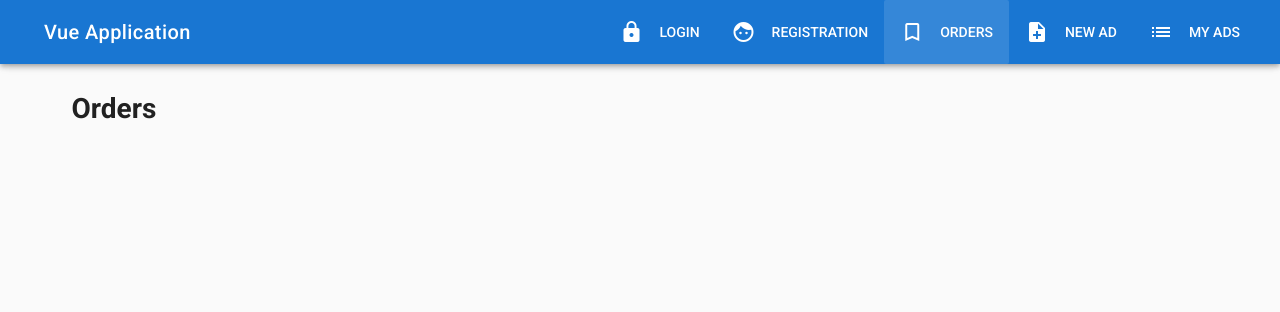
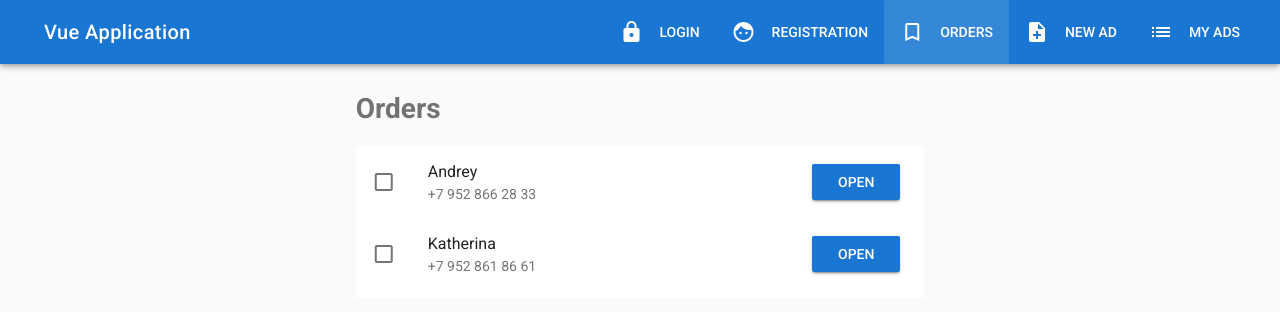
Before and after one commit to ZeroShaman/vue-project, a Vue app: page /orders in a window 1280 px wide. Shown: the top 312 px of the page. Built offline with nearby package versions, Linux system fonts and the light colour scheme.

Commit message:
Урок 9. Создание страницы заказов.

```diff
--- a/src/components/User/Orders.vue
+++ b/src/components/User/Orders.vue
@@ -1,8 +1,24 @@
 <template>
   <v-container>
     <v-layout row>
-      <v-flex xs12>
-        <h1>Orders</h1>
+      <v-flex xs12 sm6 offset-sm3>
+        <h1 class="text--secondary mb-3">Orders</h1>
+        <v-list two-line subheader>
+          <v-list-tile avatar v-for="order of orders" :key="order.id">
+            <v-list-tile-action>
+              <v-checkbox
+                color="success"
+                :input-value="order.done"
+                @change="markDone(order)">
+              </v-checkbox>
+            </v-list-tile-action>
+            <v-list-tile-content>
+              <v-list-tile-title>{{order.name}}</v-list-tile-title>
+              <v-list-tile-sub-title>{{order.phone}}</v-list-tile-sub-title>
+            </v-list-tile-content>
+            <v-btn color="primary" :to="'/ad/' + order.adId">Open</v-btn>
+          </v-list-tile>
+        </v-list>
       </v-flex>
     </v-layout>
   </v-container>
@@ -11,7 +27,29 @@
 <script>
 export default {
   data () {
-    return {}
+    return {
+      orders: [
+        {
+          id: '1',
+          name: 'Andrey',
+          phone: '+7 952 866 28 33',
+          adId: '1',
+          done: false
+        },
+        {
+          id: '2',
+          name: 'Katherina',
+          phone: '+7 952 861 86 61',
+          adId: '2',
+          done: false
+        }
+      ]
+    }
+  },
+  methods: {
+    markDone (order) {
+      order.done = true
+    }
   }
 }
 </script>
```
